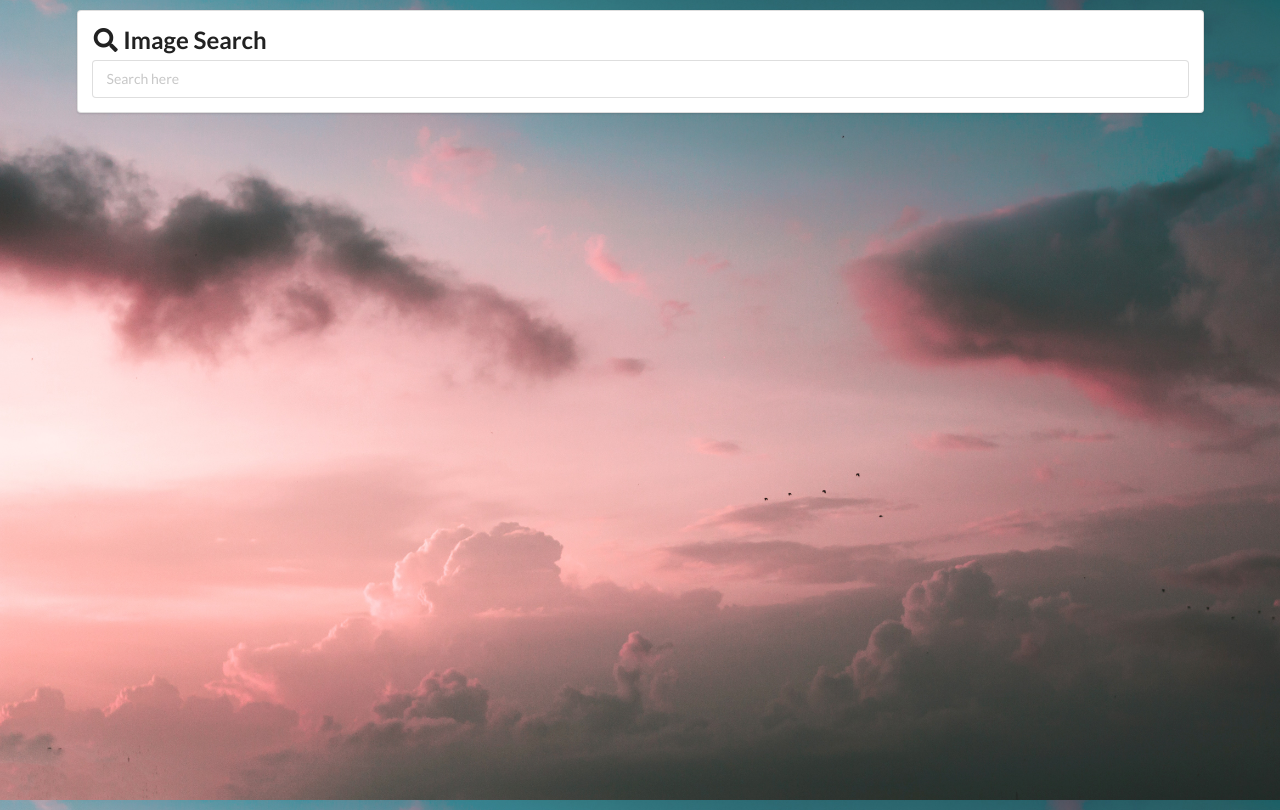
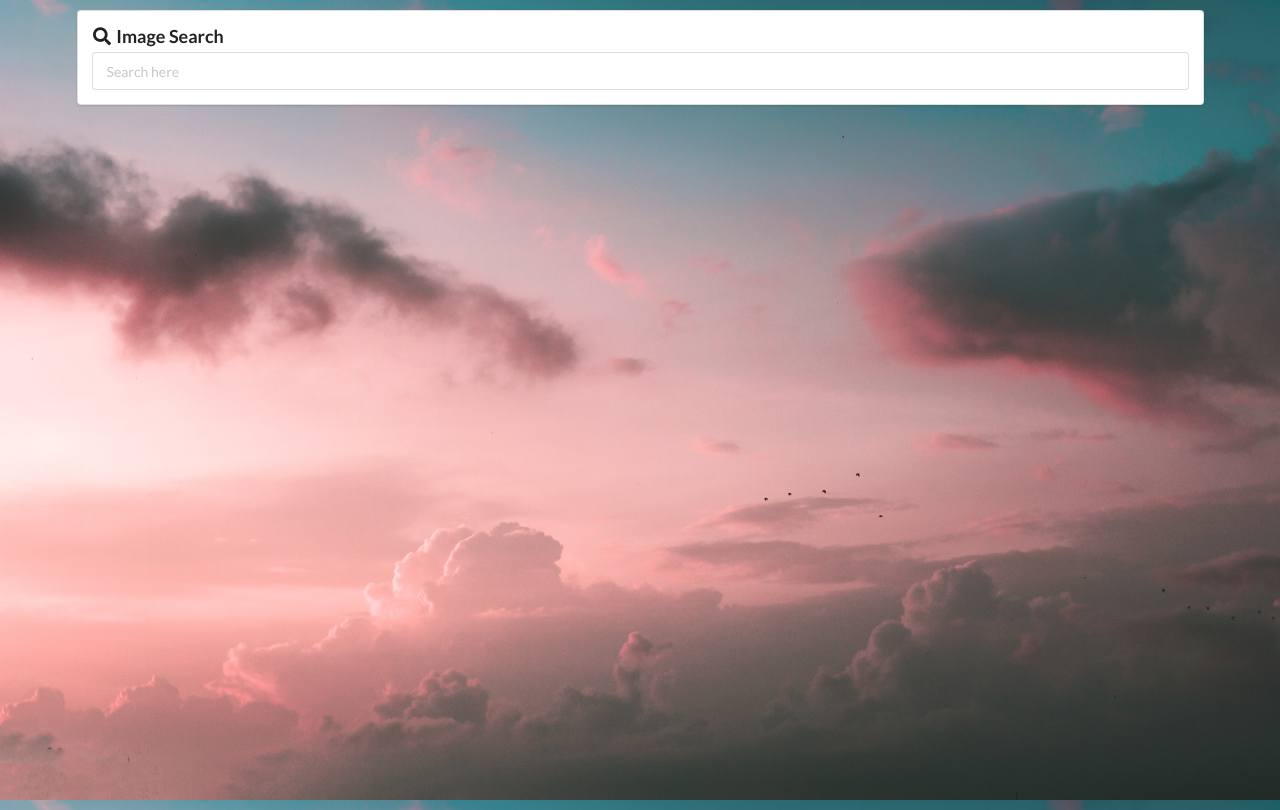
Before and after one commit to oliver-gomes/react-stephg, a React (Create React App) app in the folder pics/: page / in a window 1280 px wide. Built offline with nearby package versions, Linux system fonts and the light colour scheme.

Commit message:
Label changed to h3

```diff
--- a/pics/src/components/SearchBar.js
+++ b/pics/src/components/SearchBar.js
@@ -17,10 +17,10 @@ class SearchBar extends React.Component {
         <form onSubmit={this.onFormSubmit} className="ui form ">
           <div className="field ">
             <label>
-              <h2>
+              <h3>
                 <i class="search icon" />
                 Image Search
-              </h2>
+              </h3>
             </label>
             <input
               type="text"
```
